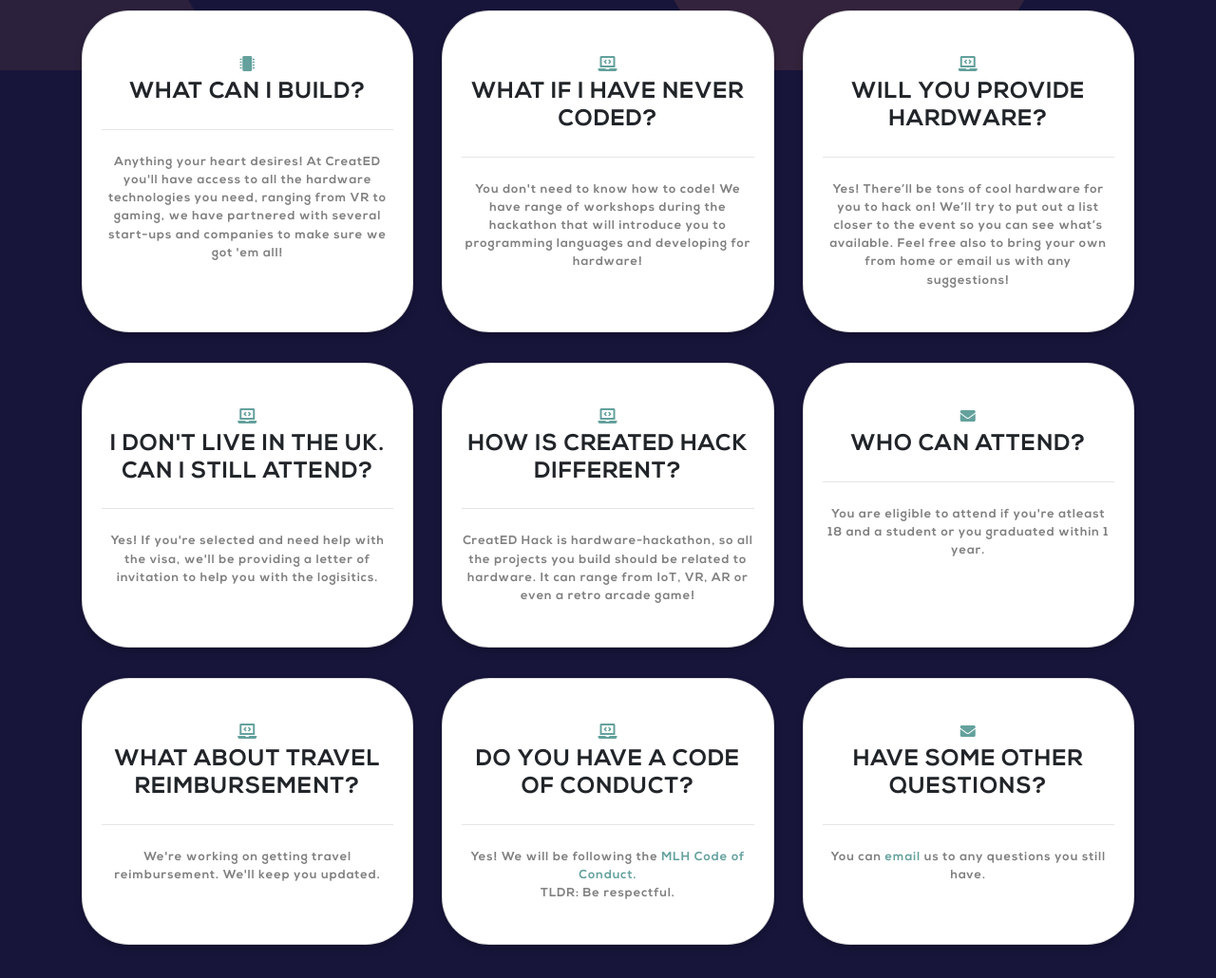
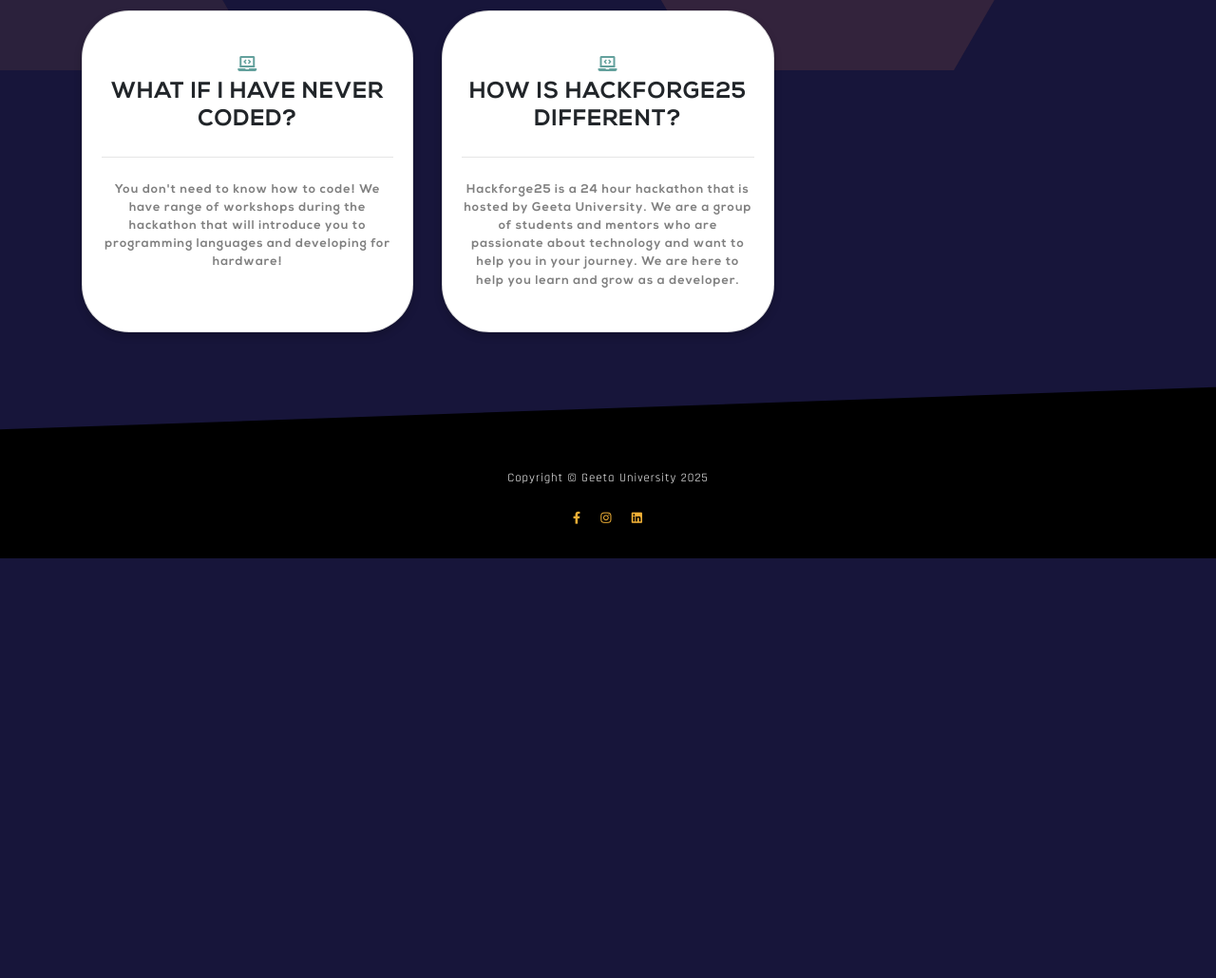
Before and after one commit to NxLL-7/hack-25, a plain HTML site: page faqs.html in a window 1280 px wide. Shown: the part 726-1756 px from the top of the page at 95% size. After the commit the page ends 1314 px from the top, so only its background shows below. Drawn offline with nearby package versions, Linux system fonts and the light colour scheme; a script that the page names is missing.

Commit message:
added fix faq page

```diff
--- a/faqs.html
+++ b/faqs.html
@@ -100,20 +100,7 @@
 					</div>
 				</div>
 
-				<div class="col-md-4 mb-3 mb-md-0 faq-bubble">
-					<div class="card py-4 h-100">
-						<div class="card-body text-center">
-							<i class="fas fa-map-marked-alt text-primary mb-2"></i>
-							<h4 class="text-uppercase m-0 nexa">How do I get there?</h4>
-							<hr class="my-4">
-							<div class="small text-black-50 nexa">
-								The event is held at the <a href="https://goo.gl/maps/pRyPzq7mM5msi4yr6">Appleton Tower
-									Concourse</a>, The University of Edinburgh, George Square. Its 5 minutes away from
-								the Waverly Station and 20 minutes away from the Airport.</Abbr>
-							</div>
-						</div>
-					</div>
-				</div>
+
 
 				<div class="col-md-4 mb-3 mb-md-0 faq-bubble">
 					<div class="card py-4 h-100">
@@ -136,9 +123,8 @@
 							<h4 class="text-uppercase m-0 nexa">What can I build?</h4>
 							<hr class="my-4">
 							<div class="small text-black-50 nexa">
-								Anything your heart desires! At CreatED you'll have access to all the hardware
-								technologies you need, ranging from VR to gaming, we have partnered with several
-								start-ups and companies to make sure we got 'em all!
+								First go through the problem statements and see if you can come up with a solution.
+								Then, think about how you can use tech to solve the problem. You can build anything.
 							</div>
 						</div>
 					</div>
@@ -158,106 +144,36 @@
 					</div>
 				</div>
 
-				<div class="col-md-4 mb-3 mb-md-0 faq-bubble">
-					<div class="card py-4 h-100">
-						<div class="card-body text-center">
-							<i class="fas fa-laptop-code text-primary mb-2"></i>
-							<h4 class="text-uppercase m-0 nexa">Will you provide hardware?</h4>
-							<hr class="my-4">
-							<div class="small text-black-50 nexa">
-								Yes! There’ll be tons of cool hardware for you to hack on! We’ll try to put out a list
-								closer to the event so you can see what’s available. Feel free also to bring your own
-								from home or email us with any suggestions!
-							</div>
-						</div>
-					</div>
-				</div>
+
+
+
 
 				<div class="col-md-4 mb-3 mb-md-0 faq-bubble">
 					<div class="card py-4 h-100">
 						<div class="card-body text-center">
 							<i class="fas fa-laptop-code text-primary mb-2"></i>
-							<h4 class="text-uppercase m-0 nexa">I don't live in the UK. Can I still attend?</h4>
+							<h4 class="text-uppercase m-0 nexa">How is Hackforge25 different?</h4>
 							<hr class="my-4">
 							<div class="small text-black-50 nexa">
-								Yes! If you're selected and need help with the visa, we'll be providing a letter of
-								invitation to help you with the logisitics.
-							</div>
-						</div>
-					</div>
-				</div>
-
-				<div class="col-md-4 mb-3 mb-md-0 faq-bubble">
-					<div class="card py-4 h-100">
-						<div class="card-body text-center">
-							<i class="fas fa-laptop-code text-primary mb-2"></i>
-							<h4 class="text-uppercase m-0 nexa">How is CreatED Hack different?</h4>
-							<hr class="my-4">
-							<div class="small text-black-50 nexa">
-								CreatED Hack is hardware-hackathon, so all the projects you build should be related to
-								hardware. It can range from IoT, VR, AR or even a retro arcade game!
+								Hackforge25 is a 24 hour hackathon that is hosted by Geeta University.
+								We are a group of students and mentors who are passionate about technology and want to help you
+								in your journey.
+								We are here to help you learn and grow as a developer.
 							</div>
 						</div>
 					</div>
 				</div>
 
 
-				<div class="col-md-4 mb-3 mb-md-0 faq-bubble">
-					<div class="card py-4 h-100">
-						<div class="card-body text-center">
-							<i class="fas fa-envelope text-primary mb-2"></i>
-							<h4 class="text-uppercase m-0 nexa">Who can attend?</h4>
-							<hr class="my-4">
-							<div class="small text-black-50 nexa">
-								You are eligible to attend if you're atleast 18 and a student or you graduated within 1
-								year.
-							</div>
-						</div>
-					</div>
-				</div>
 
 
-				<div class="col-md-4 mb-3 mb-md-0 faq-bubble">
-					<div class="card py-4 h-100">
-						<div class="card-body text-center">
-							<i class="fas fa-laptop-code text-primary mb-2"></i>
-							<h4 class="text-uppercase m-0 nexa">What about travel reimbursement?</h4>
-							<hr class="my-4">
-							<div class="small text-black-50 nexa">
-								We're working on getting travel reimbursement. We'll keep you updated.
-							</div>
-						</div>
-					</div>
-				</div>
-
-				<div class="col-md-4 mb-3 mb-md-0 faq-bubble">
-					<div class="card py-4 h-100">
-						<div class="card-body text-center">
-							<i class="fas fa-laptop-code text-primary mb-2"></i>
-							<h4 class="text-uppercase m-0 nexa">Do you have a code of conduct?</h4>
-							<hr class="my-4">
-							<div class="small text-black-50 nexa">
-								Yes! We will be following the <a href="http://mlh.io/code-of-conduct">MLH Code of
-									Conduct.</a> <br>TLDR: Be respectful.
-							</div>
-						</div>
-					</div>
-				</div>
 
 
-				<div class="col-md-4 mb-3 mb-md-0 faq-bubble">
-					<div class="card py-4 h-100">
-						<div class="card-body text-center">
-							<i class="fas fa-envelope text-primary mb-2"></i>
-							<h4 class="text-uppercase m-0 nexa">Have some other questions?</h4>
-							<hr class="my-4">
-							<div class="small text-black-50 nexa">
-								You can <a href="mailto:ears-edi@gmail.com">email</a> us to any questions you still
-								have.
-							</div>
-						</div>
-					</div>
-				</div>
+
+
+
+
+
 
 			</div>
 
```
